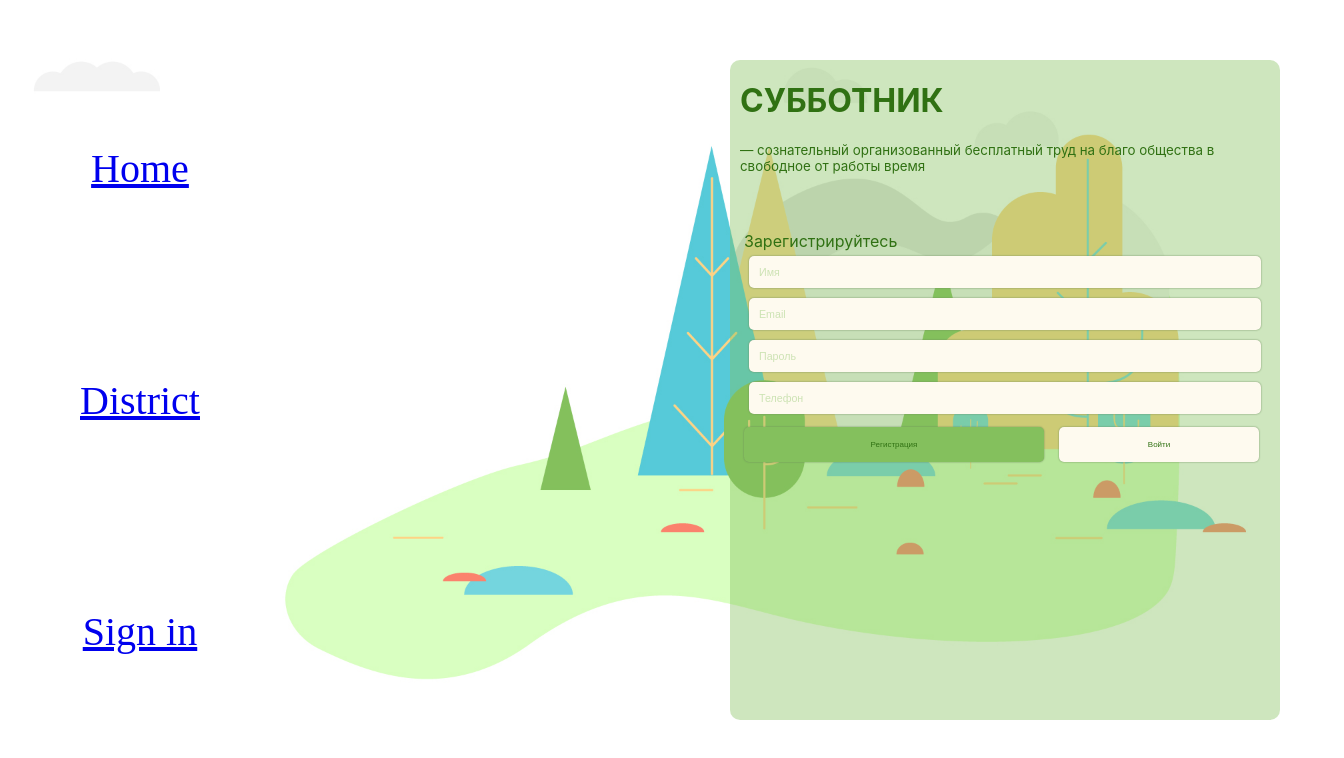
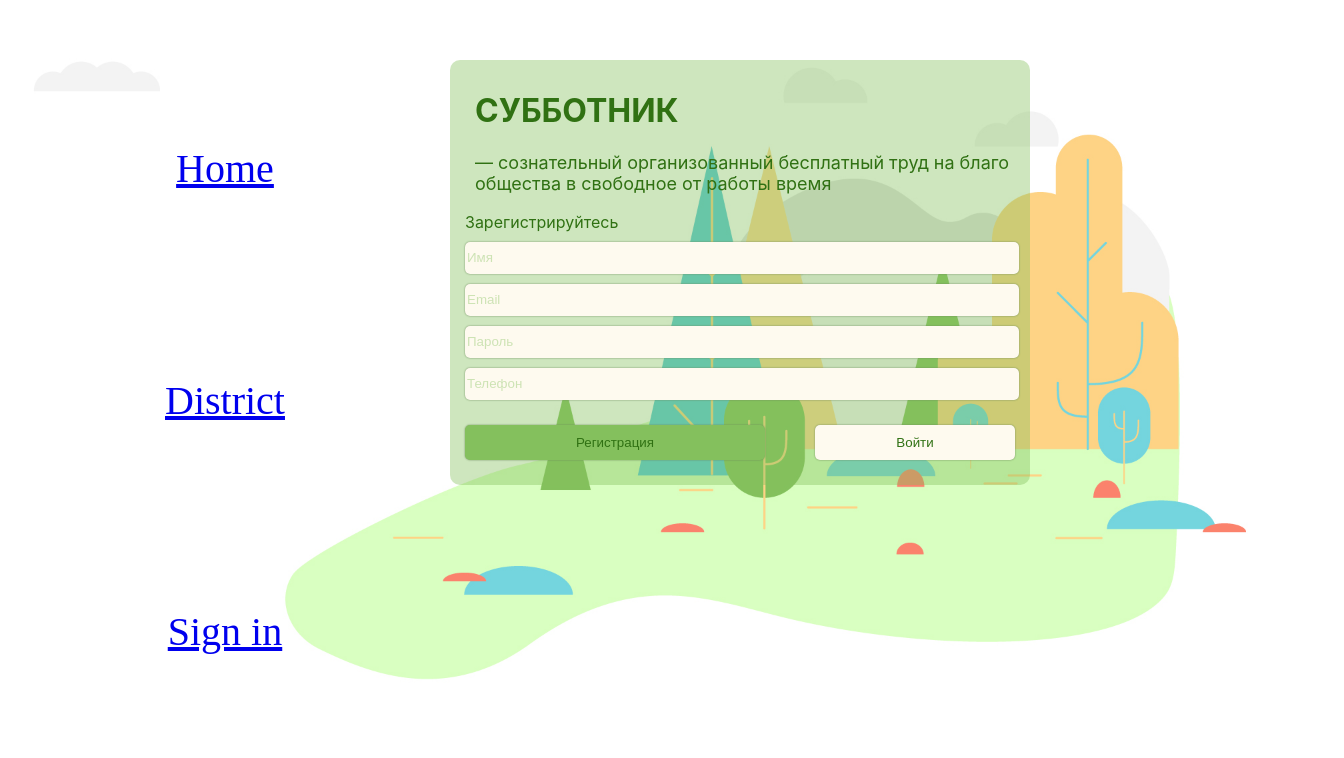
Before and after one commit to Decidophobia/Subbotnik, a React (Create React App) app in the folder client/: page / in a window 1280 px wide. Shown: the top 758 px of the page, 1344 px wide, since content can reach past the window. Built offline with nearby package versions, Linux system fonts and the light colour scheme.

Commit message:
css styles change

```diff
--- a/client/src/Components/Login/Login.module.css
+++ b/client/src/Components/Login/Login.module.css
@@ -1,47 +1,46 @@
-
 .loginBox {
-  display: flex;
-  flex-direction: column;
-  position: relative;
   margin-left: 40px;
-  margin-top: 25px;
+  margin-top: 100px;
   width: 330px;
-  height: 250px;
   background-color: rgba(132, 193, 93, 0.4);
-  font-family: -apple-system, BlinkMacSystemFont, 'Segoe UI', Roboto, Oxygen,
-    Ubuntu, Cantarell, 'Open Sans', 'Helvetica Neue', sans-serif;
+  font-family: -apple-system, BlinkMacSystemFont, "Segoe UI", Roboto, Oxygen,
+    Ubuntu, Cantarell, "Open Sans", "Helvetica Neue", sans-serif;
   color: #307113;
   border-radius: 10px 10px 10px 10px;
+  padding: 25px;
+  align-self: flex-start;
 }
 .formBox {
   display: flex;
   justify-content: center;
   flex-direction: column;
-  position: relative;
-  left: 14px;
   width: 290px;
   height: 310px;
 }
 
 .registrationBtn {
-  position: relative;
-  height: 21px;
-  width: 170px;
+  width: 100%;
   border: none;
   outline: none;
   background-color: #84c05d;
   box-shadow: 0 0 2px #6c8a5c;
   color: #307113;
-  font-size: 6pt;
   border-radius: 5px 5px 5px 5px;
-  top: 8px;
+  padding-top: 10px;
+  padding-bottom: 10px;
+  font-size: 24px;
+  margin-top: 25px;
+  cursor: pointer;
 }
-
+.registrationBtn:hover {
+  color: #ffffff;
+  box-shadow: 0px 0px 3px #000000;
+  transition: 0.4s;
+}
 .mainInput {
-  padding-left: 10px;
-  width: 280px;
-  height: 20px;
-  margin: 5px;
+  width: 100%;
+  height: 30px;
+  margin-top: 5px;
   border: none;
   outline: none;
   border-radius: 5px 5px 5px 5px;
@@ -51,5 +50,8 @@
 
 ::placeholder {
   color: rgba(132, 193, 93, 0.4);
-  font-size: 8pt;
 }
+label {
+  margin-top: 10px;
+  display: block;
+}
--- a/client/src/Components/Signup/Signup.js
+++ b/client/src/Components/Signup/Signup.js
@@ -1,10 +1,9 @@
-import React, {useRef} from 'react';
-import {useDispatch} from 'react-redux';
-import {fetchAddUserAC} from '../../redux/actionCreators';
-import styles from './Signup.module.css'
+import React, { useRef } from "react";
+import { useDispatch } from "react-redux";
+import { fetchAddUserAC } from "../../redux/actionCreators";
+import styles from "./Signup.module.css";
 
 export const Signup = () => {
-
   const dispatch = useDispatch();
   const email = useRef();
   const password = useRef();
@@ -25,31 +24,57 @@ export const Signup = () => {
   };
 
   return (
-
     <div className={styles.mainPage}>
       <div className={styles.aboutUs}>
         <h1>СУББОТНИК</h1>
         <p className={styles.textAboutUs}>
-        — сознательный организованный бесплатный труд
-        на благо общества в свободное от работы время
+          — сознательный организованный бесплатный труд на благо общества в
+          свободное от работы время
         </p>
       </div>
       <div className={styles.formBox}>
         <form onSubmit={handleSubmit}>
           <span>Зарегистрируйтесь</span>
-        <input required className={styles.mainInput} ref={ name } type="text" placeholder="Имя"/>
-        <input required type='email' ref={ email } className={styles.mainInput} type="email" placeholder="Email"/>
-        <input required type='password' ref={ password } className={styles.mainInput} type="password" placeholder="Пароль"/>
-        <input required className={styles.mainInput}   type='tel'
-        pattern='^(\+7|7|8)?[\s\-]?\(?[489][0-9]{2}\)?[\s\-]?[0-9]{3}[\s\-]?[0-9]{2}[\s\-]?[0-9]{2}$'
-            ref={ phone } type="text" placeholder="Телефон"/>
-        <button className={styles.registrationBtn} type="submit">Регистрация</button>
+          <input
+            required
+            className={styles.mainInput}
+            ref={name}
+            type="text"
+            placeholder="Имя"
+          />
+          <input
+            required
+            type="email"
+            ref={email}
+            className={styles.mainInput}
+            type="email"
+            placeholder="Email"
+          />
+          <input
+            required
+            type="password"
+            ref={password}
+            className={styles.mainInput}
+            type="password"
+            placeholder="Пароль"
+          />
+          <input
+            required
+            className={styles.mainInput}
+            type="tel"
+            pattern="^(\+7|7|8)?[\s\-]?\(?[489][0-9]{2}\)?[\s\-]?[0-9]{3}[\s\-]?[0-9]{2}[\s\-]?[0-9]{2}$"
+            ref={phone}
+            type="text"
+            placeholder="Телефон"
+          />
+          <div className={styles.btns}>
+            <button className={styles.registrationBtn} type="submit">
+              Регистрация
+            </button>
             <button className={styles.loginBtn}>Войти</button>
+          </div>
         </form>
-
       </div>
     </div>
-
   );
-
 };
--- a/client/src/Components/Signup/Signup.module.css
+++ b/client/src/Components/Signup/Signup.module.css
@@ -7,38 +7,31 @@ body {
 }
 
 .mainPage {
-  display: flex;
-  flex-direction: column;
-  position: relative;
-  margin-left: 450px;
   margin-top: 60px;
   width: 550px;
-  height: 660px;
+  max-height: 400px;
   background-color: rgba(132, 193, 93, 0.4);
   font-family: -apple-system, BlinkMacSystemFont, "Segoe UI", Roboto, Oxygen,
     Ubuntu, Cantarell, "Open Sans", "Helvetica Neue", sans-serif;
   color: #307113;
   border-radius: 10px 10px 10px 10px;
+  align-self: flex-start;
+  padding: 10px 15px 25px;
 }
 .formBox {
+  width: 100%;
   display: flex;
-  justify-content: center;
   flex-direction: column;
-  position: relative;
-  left: 14px;
-  width: 600px;
-  height: 310px;
+  margin-top: 15px;
 }
 .aboutUs {
-  position: relative;
   padding-left: 10px;
 }
 .textAboutUs {
-  font-size: 10pt;
+  font-size: 18px;
 }
 
 .registrationBtn {
-  position: relative;
   height: 35px;
   width: 300px;
   border: none;
@@ -46,14 +39,11 @@ body {
   background-color: #84c05d;
   box-shadow: 0 0 2px #6c8a5c;
   color: #307113;
-  font-size: 6pt;
   border-radius: 5px 5px 5px 5px;
-  top: 8px;
   cursor: pointer;
 }
 
 .loginBtn {
-  position: relative;
   height: 35px;
   width: 200px;
   border: none;
@@ -61,17 +51,13 @@ body {
   background-color: #fefaef;
   box-shadow: 0 0 2px #6c8a5c;
   color: #307113;
-  font-size: 6pt;
   border-radius: 5px 5px 5px 5px;
-  top: 8px;
-  left: 15px;
 }
 
 .mainInput {
-  padding-left: 10px;
-  width: 500px;
+  width: 100%;
   height: 30px;
-  margin: 5px;
+  margin-top: 10px;
   border: none;
   outline: none;
   border-radius: 5px 5px 5px 5px;
@@ -81,5 +67,10 @@ body {
 
 ::placeholder {
   color: rgba(132, 193, 93, 0.4);
-  font-size: 8pt;
 }
+
+.btns {
+  display: flex;
+  justify-content: space-between;
+  margin-top: 25px;
+}
```
Lines whose indentation alone changed are shown as unchanged.
